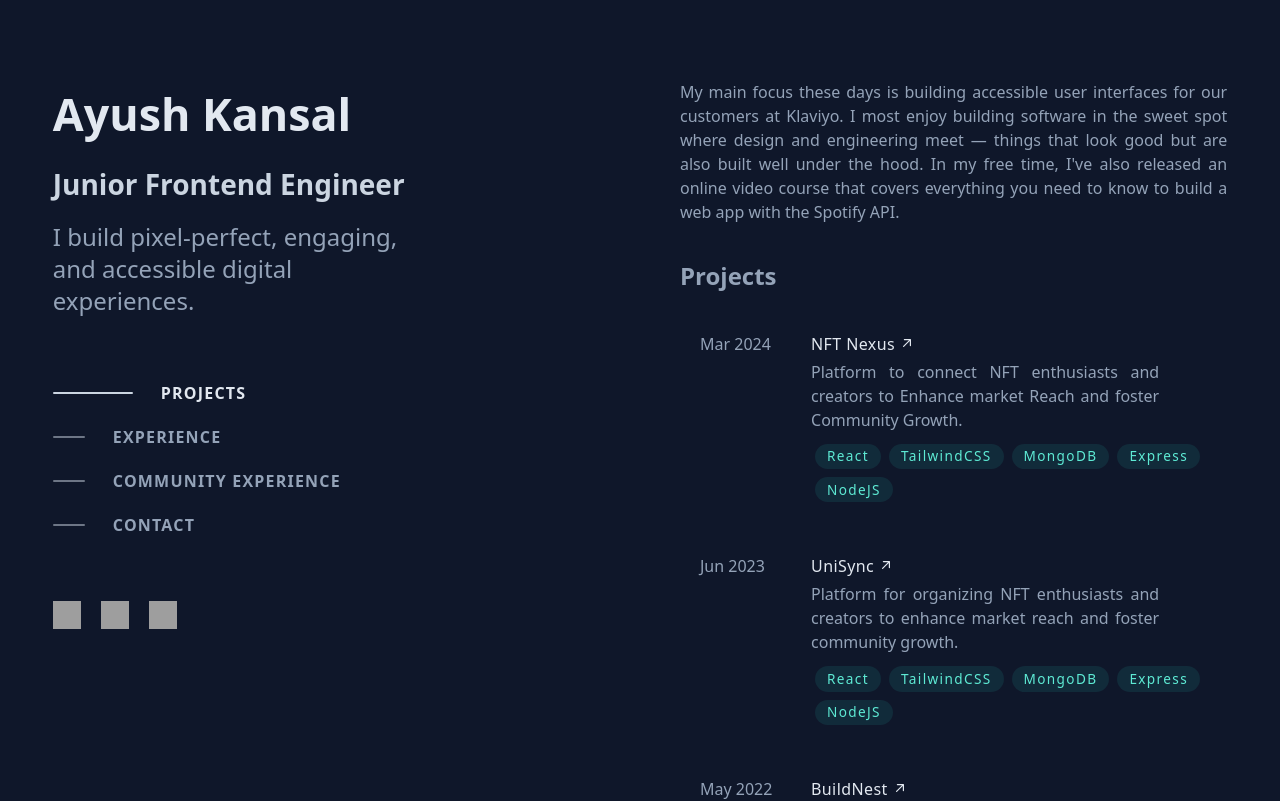
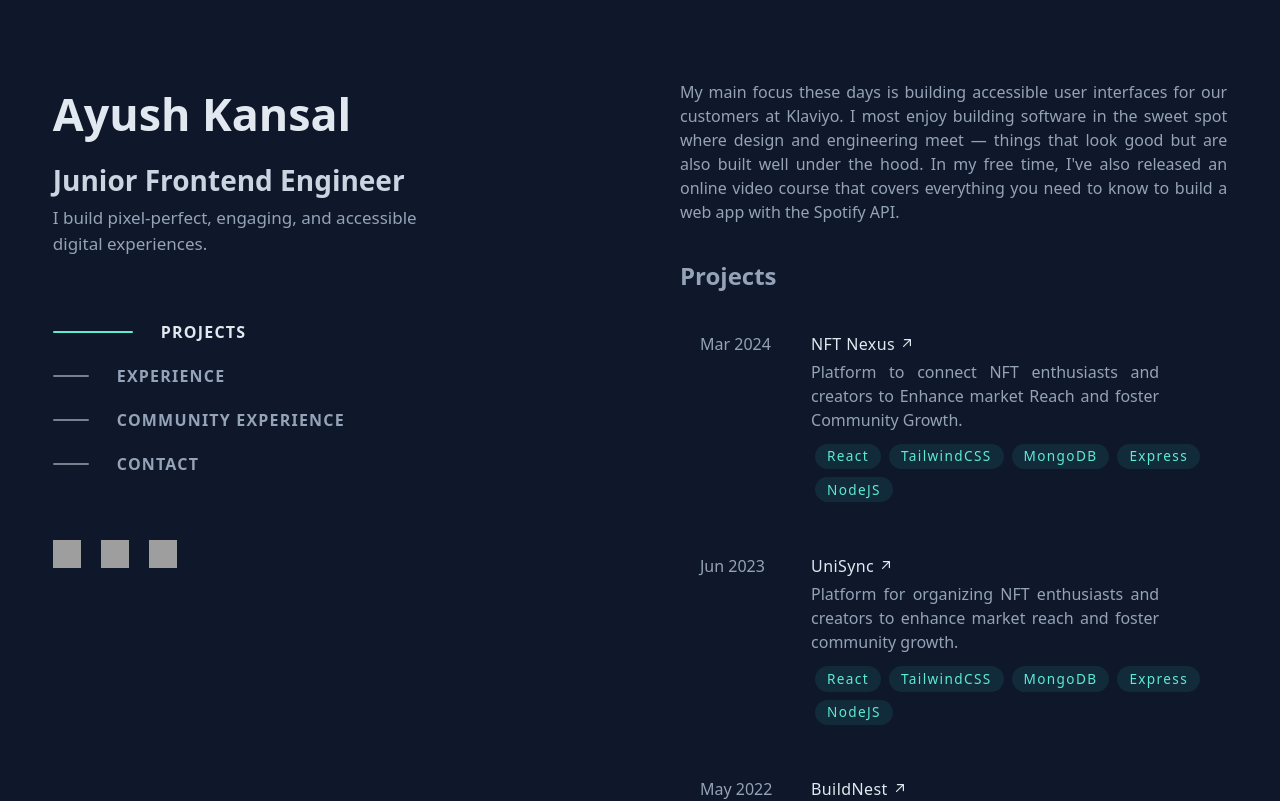
Before and after one commit to aykansal/aykansal, a React (Vite) app in the folder frontend/: page / in a window 1280 px wide. Shown: the top 801 px of the page. Built offline with nearby package versions, Linux system fonts and the light colour scheme; grey boxes are pictures that could not be loaded.

Commit message:
fixed some ui

```diff
--- a/frontend/src/App.jsx
+++ b/frontend/src/App.jsx
@@ -15,7 +15,7 @@ function App() {
         <div className="basis-[45%] 2xl:basis-[35%]">
           <SideFixed />
         </div>
-        <div className="basis-[50%] xl:basis-[45%] 2xl:basis-[45%]">
+        <div className="basis-[50%] xl:basis-[45%] 2xl:basis-[36%]">
           <SideScroll />
         </div>
       </div>
--- a/frontend/src/Data.js
+++ b/frontend/src/Data.js
@@ -104,7 +104,7 @@ export const work = [
     id: 1,
     title: "Curious EcoSystem",
     position: "Full Stack Developer",
-    date: "May 2024 - Present",
+    date: "May 2024 - July 2024",
     about:
       "Building About Page of the company website with React , TailwindCSS, Aceternity UI, Framer Motion.",
     stack: ["React", "TailwindCSS", "MongoDB", "Express", "NodeJS"],
--- a/frontend/src/components/SideFixed.jsx
+++ b/frontend/src/components/SideFixed.jsx
@@ -35,15 +35,15 @@ function SideFixed(props) {
 
   return (
     <div className="flex flex-col h-full content-center gap-16 lg:fixed">
-      <div className="flex flex-col gap-y-3 md:gap-y-4 2xl:gap-y-2">
+      <div className="flex flex-col gap-y-3 md:gap-y-4 xl:gap-y-1">
         <h1 className=" text-[3rem] text-[2.7rem] xl:text-[2.8rem] 2xl:text-[3.2rem] font-bold text-slate-200">
           Ayush Kansal
         </h1>
-        <h3 className="text-slate-300 font-semibold text-[1.75rem] 2xl:text-2xl">
+        <h3 className="text-slate-300 font-semibold text-[1.75rem] 2xl:text-2xl xl:mt-2">
           Junior Frontend Engineer
         </h3>
         {window.innerWidth >= 1024 ? (
-          <p className="w-[24rem] 2xl:w-[28rem] text-2xl 2xl:text-lg">
+          <p className="w-[24rem] 2xl:w-[24rem] text-[17px]">
             I build pixel-perfect, engaging, and accessible digital experiences.
           </p>
         ) : (
@@ -68,11 +68,11 @@ function SideFixed(props) {
                 onHoverEnd={() => handleHoverEnd(section)}
               >
                 <div
-                  className={`h-[1.7px] rounded-full bg-slate-300 transition-all ease-in-out duration-300
+                  className={`h-[1.7px] rounded-full transition-all ease-in-out duration-300
                     ${
                       hoverStates[section.id] || sectionActive === section.id
-                        ? "w-[5rem] opacity-100"
-                        : "w-[2rem] opacity-50"
+                        ? "w-[5rem] opacity-100 bg-teal-300"
+                        : "w-[2.25rem] opacity-50 bg-slate-200"
                     }`}
                 />
                 <li
--- a/frontend/src/components/SideScroll.jsx
+++ b/frontend/src/components/SideScroll.jsx
@@ -4,23 +4,23 @@ import { Projects, Work, Community, Contact } from "./index";
 import { projects, work, community } from "../Data";
 
 export default function SideScroll() {
-  useEffect(() => {
-    const lenis = new Lenis();
-    function raf(time) {
-      lenis.raf(time);
-      requestAnimationFrame(raf);
-    }
-    requestAnimationFrame(raf);
-    return () => {
-      lenis.destroy();
-    };
-  }, []);
+  // useEffect(() => {
+  //   const lenis = new Lenis();
+  //   function raf(time) {
+  //     lenis.raf(time);
+  //     requestAnimationFrame(raf);
+  //   }
+  //   requestAnimationFrame(raf);
+  //   return () => {
+  //     lenis.destroy();
+  //   };
+  // }, []);
 
   return (
     <div className="h-full w-full flex flex-col">
       {window.innerWidth >= 1024 && (
         <div className="flex justify-center" >
-          <p className="w-full text-justify 2xl:text-base">
+          <p className="w-full text-justify text-base">
             My main focus these days is building accessible user interfaces for
             our customers at Klaviyo. I most enjoy building software in the
             sweet spot where design and engineering meet — things that look good
```
